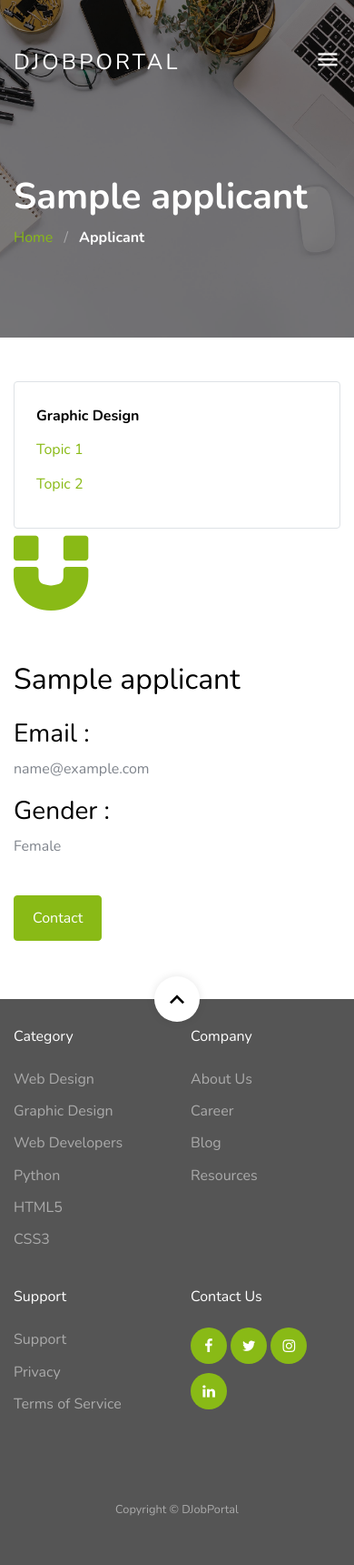
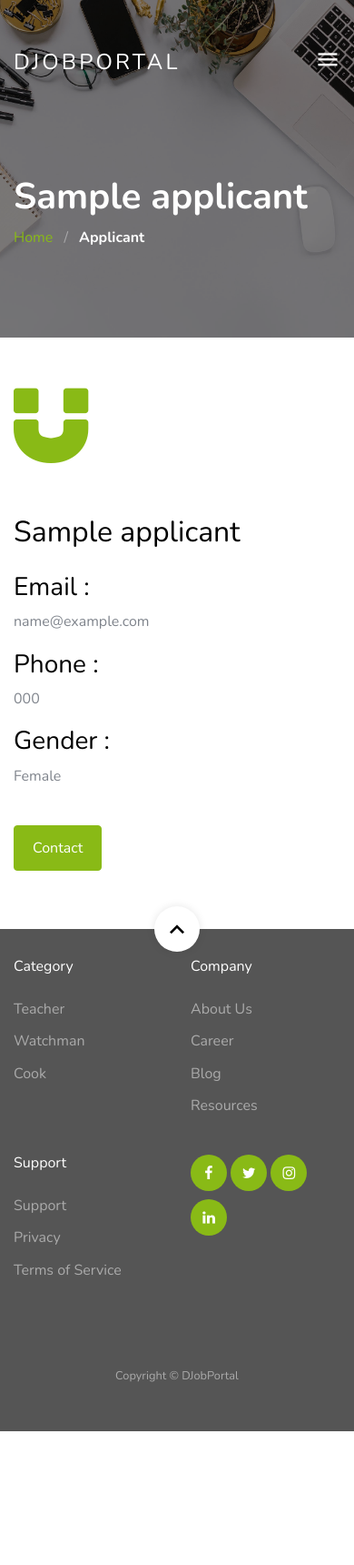
Before and after one commit to AnuraghSarkar/jobportal, a Django app: template template/jobapp/applicant-details.html in a window 390 px wide. Shown: the whole page at 91% size. After the commit the page ends 1573 px from the top, so only its background shows below. Run offline with Django 3.2, Linux system fonts and the light colour scheme; the template is opened without the code that fills it: most values are stand-ins (such as "Sample title", 1, 10 or a date in 2020); parts of the project's set-up code (start-up, migrations or seed data) failed here and were passed over; some libraries are stand-ins or nearby versions; some web fonts are replaced.

Commit message:
:clown_face: added phone

```diff
--- a/account/models.py
+++ b/account/models.py
@@ -1,3 +1,4 @@
+from statistics import mode
 from django.core.exceptions import ValidationError
 from django.contrib.auth.models import AbstractUser
 from django.db import models
@@ -24,9 +25,12 @@ class User(AbstractUser):
                                   'unique': "A user with that email already exists.",
                               })
     role = models.CharField(choices=ROLE,  max_length=10)
+    phone = models.CharField(max_length=10, blank=False, unique=True, null=False, error_messages={
+                                  'unique': "A user with that phone already exists.",
+                              })
     gender = models.CharField(choices=JOB_TYPE, max_length=1)
 
-    resume = models.FileField(upload_to='media', null=True, blank=True, verbose_name='Resume', validators=[validate_file_extension])
+    # resume = models.FileField(upload_to='media', null=True, blank=True, verbose_name='Resume', validators=[validate_file_extension])
     USERNAME_FIELD = "email"
     REQUIRED_FIELDS = []
 
--- a/jobapp/urls.py
+++ b/jobapp/urls.py
@@ -12,8 +12,6 @@ urlpatterns = [
     path('job/<int:id>/', views.single_job_view, name='single-job'),
     path('apply-job/<int:id>/', views.apply_job_view, name='apply-job'),
     path('bookmark-job/<int:id>/', views.job_bookmark_view, name='bookmark-job'),
-    path('about/', views.single_job_view, name='about'),
-    path('contact/', views.single_job_view, name='contact'),
     path('result/', views.search_result_view, name='search_result'),
     path('dashboard/', views.dashboard_view, name='dashboard'),
     path('dashboard/employer/job/<int:id>/applicants/', views.all_applicants_view, name='applicants'),
--- a/template/footer.html
+++ b/template/footer.html
@@ -9,12 +9,9 @@
           <div class="col-6 col-md-3 mb-4 mb-md-0">
             <h3>Category</h3>
             <ul class="list-unstyled">
-              <li><a href="#">Web Design</a></li>
-              <li><a href="#">Graphic Design</a></li>
-              <li><a href="#">Web Developers</a></li>
-              <li><a href="#">Python</a></li>
-              <li><a href="#">HTML5</a></li>
-              <li><a href="#">CSS3</a></li>
+              <li><a href="#">Teacher</a></li>
+              <li><a href="#">Watchman</a></li>
+              <li><a href="#">Cook</a></li>
             </ul>
           </div>
           <div class="col-6 col-md-3 mb-4 mb-md-0">
@@ -35,7 +32,6 @@
             </ul>
           </div>
           <div class="col-6 col-md-3 mb-4 mb-md-0">
-            <h3>Contact Us</h3>
             <div class="footer-social">
               <a href="#"><span class="icon-facebook"></span></a>
               <a href="#"><span class="icon-twitter"></span></a>
--- a/template/header.html
+++ b/template/header.html
@@ -26,9 +26,7 @@
         <nav class="mx-auto site-navigation">
           <ul class="site-menu js-clone-nav d-none d-xl-block ml-0 pl-0">
             <li><a href="{% url 'jobapp:home' %}" class="nav-link">Home</a></li>
-            <li><a href="#">About</a></li>
             <li><a href="{% url 'jobapp:job-list' %}">Job Listings</a></li>
-            <li><a href="#">Contact</a></li>
           </ul>
         </nav>
         <div class="right-cta-menu text-right d-flex aligin-items-center col-6">
--- a/template/jobapp/applicant-details.html
+++ b/template/jobapp/applicant-details.html
@@ -23,19 +23,14 @@
       <div class="container">
         <div class="row">
           <div class="col-lg-3 mr-auto">
-            <div class="border p-4 rounded">
-              <ul class="list-unstyled block__47528 mb-0">
-                <li><span class="active">Graphic Design</span></li>
-                <li><a href="#">Topic 1</a></li>
-                <li><a href="#">Topic 2</a></li>
 
-              </ul>
-            </div>
           </div>
           <div class="col-lg-8">
             <span class="text-primary d-block mb-5"><span class="icon-magnet display-1"></span></span>
             <h2 class="mb-4">{{ applicant.get_full_name }}</h2>
             <p><h3>Email :</h3>{{ applicant.email }}</p>
+            <p><h3>Phone :</h3>{{ applicant.phone }}</p>
+
             <p><h3>Gender :</h3>
                 {% if applicant.gender == 'M' %}
                     Male
--- a/template/jobapp/job-single.html
+++ b/template/jobapp/job-single.html
@@ -38,6 +38,7 @@
             <div>
               <span class="ml-0 mr-2 mb-2"><span class="icon-briefcase mr-2"></span><a href="{{ job.url }}">{{ job.company_name }}</a></span>
               <span class="m-2"><span class="icon-room mr-2"></span>{{ job.location }}</span>
+              <span class="m-2"><span class="icon-room mr-2"></span>{{ job.phone }}</span>
               <span class="m-2"><span class="icon-clock-o mr-2"></span>
                 <span class="text-primary">
 
```
Also changed, not shown: account/admin.py (+5 -5 lines), account/forms.py (+27 -4 lines), account/migrations/0001_initial.py (deleted), account/migrations/0002_auto_20200425_1533.py (deleted), account/migrations/0003_auto_20200430_2350.py (deleted), account/migrations/0004_auto_20200501_0002.py (deleted), account/migrations/0005_auto_20200501_0004.py (deleted), account/migrations/0006_auto_20220421_1317.py (deleted), account/migrations/__init__.py (deleted).
